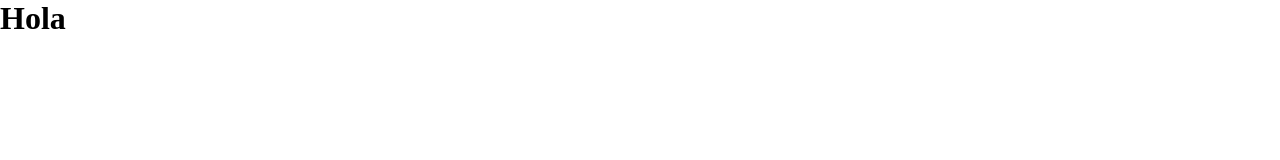
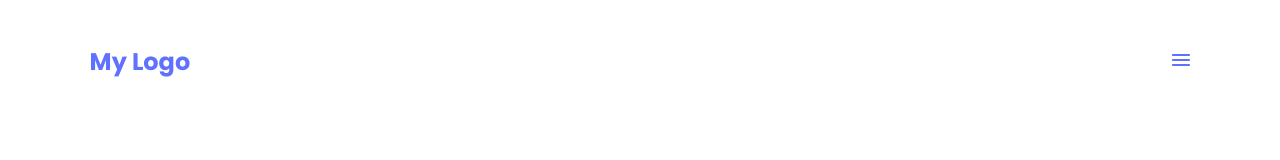
Before and after one commit to Willian-Berrocal/Portfolio-project, a website: page index.html in a window 1280 px wide. Drawn offline with Linux system fonts and the light colour scheme.

Commit message:
Header done

```diff
--- a/index.html
+++ b/index.html
@@ -6,8 +6,18 @@
     <meta name="viewport" content="width=device-width, initial-scale=1.0">
     <title>Document</title>
     <link rel="stylesheet" href="style.css">
+
+    <link rel="preconnect" href="https://fonts.googleapis.com">
+    <link rel="preconnect" href="https://fonts.gstatic.com" crossorigin>
+    <link href="https://fonts.googleapis.com/css2?family=Poppins:wght@400;500;700&display=swap" rel="stylesheet">
 </head>
 <body>
-    <h1>Hola</h1>
+    <header class="app-bar container-h">
+        <h2>My Logo</h2>
+        <button class="simple-button"><img src="images/Union.svg" alt="Burger menu"></button>
+    </header>
+    <main class="app-headline container-v">
+
+    </main>
 </body>
 </html>
--- a/style.css
+++ b/style.css
@@ -1,4 +1,45 @@
+:root {
+  --main-font: 'Poppins', sans-serif;
+  --primary-color: #6070FF;
+  --secondary-color: #172B4D;
+  --tertiary-color: #344563;
+}
+
 * {
   margin: 0;
   padding: 0;
+  box-sizing: border-box;
 }
+
+.container-v {
+  display: flex;
+  flex-direction: column;
+}
+
+.container-h {
+  display: flex;
+  flex-direction: row;
+}
+
+.simple-button {
+  background: none;
+  border: none;
+}
+
+.app-bar {
+  position: fixed;
+  top: 44px;
+  width: 100vw;
+  padding: 0 7%;
+  justify-content: space-between;
+}
+
+.app-bar h2 {
+  font-family: var(--main-font);
+  color: var(--primary-color);
+}
+
+.app-headline {
+  position: absolute;
+  top: 92px;
+}
```
Also changed, not shown: README.md, images/Union.svg (added).
